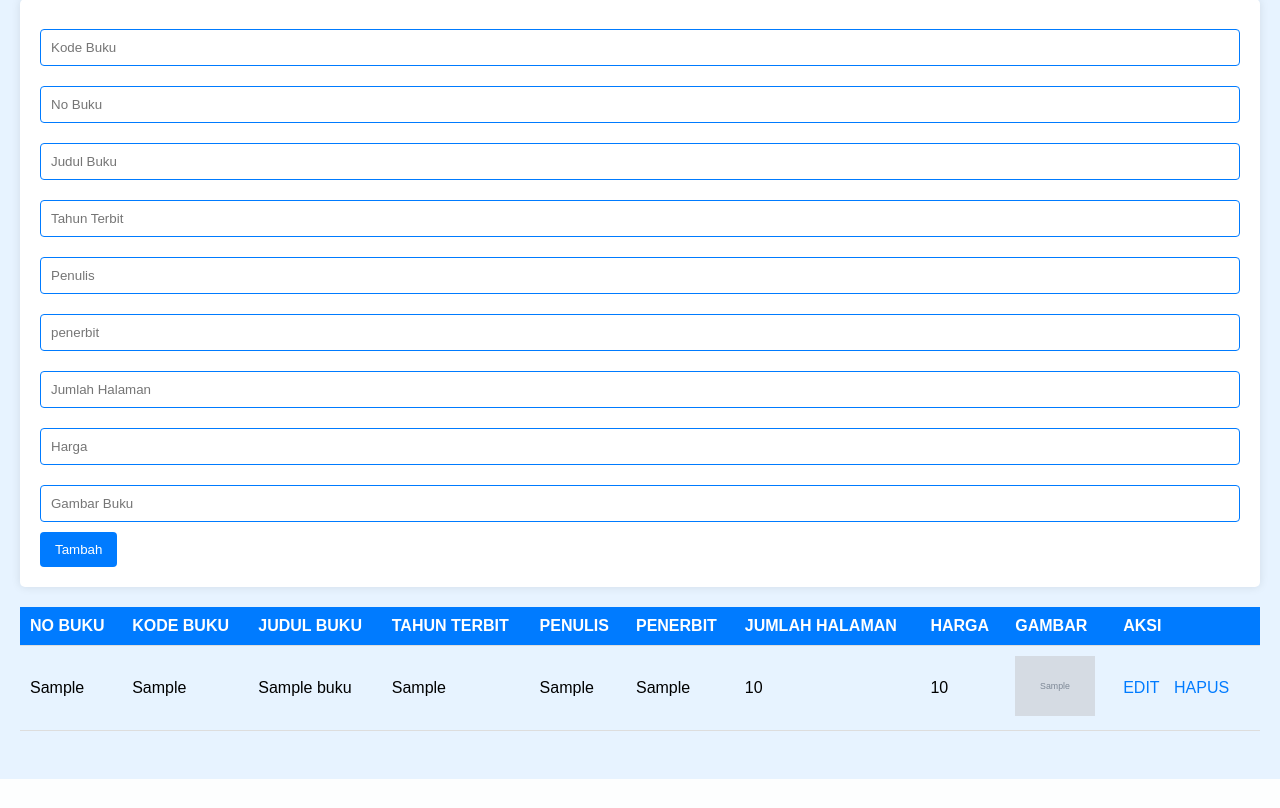
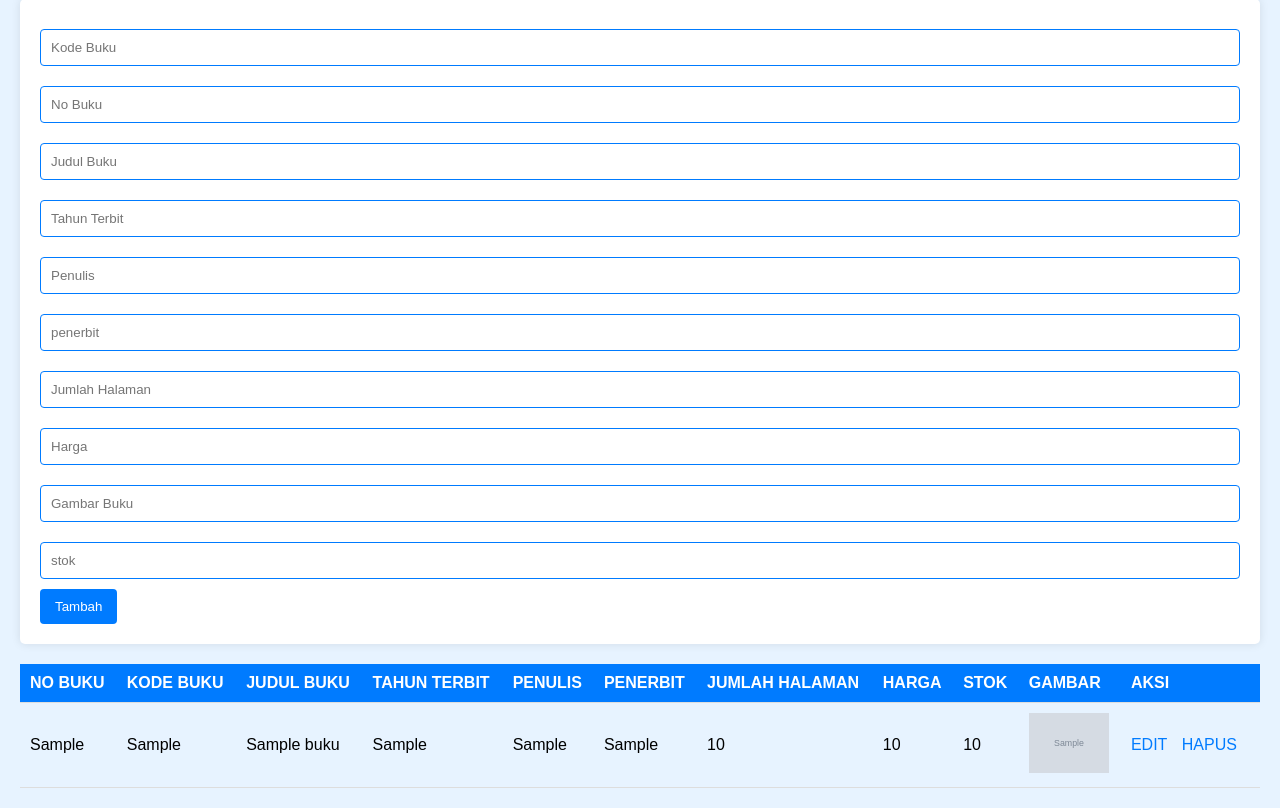
Before and after one commit to lenii17/ukk4, a PHP site: page /admin.php in a window 1280 px wide. Shown: the part 21-829 px from the top of the page. Before the commit the page ends 800 px from the top, so only its background shows below. Run offline with PHP 8.4, Linux system fonts and the light colour scheme; tables that the repository leaves empty or names only in its code hold one stand-in row (values such as "Sample post"); grey boxes marked "Sample" are stand-in pictures.

Commit message:
Add files via upload

```diff
--- a/admin.php
+++ b/admin.php
@@ -12,9 +12,10 @@ if(isset($_POST['tambah'])){
     $jumlah_halaman = $_POST['jumlah_halaman'];
     $harga = $_POST['harga'];
     $gambar_buku = $_POST['gambar_buku'];
+    $stok = $_POST['stok'];
 
-    $sql = "INSERT INTO buku(kode_buku, no_buku, judul_buku, tahun_terbit, penulis, penerbit, jumlah_halaman, harga, gambar_buku)
-            VALUES('$kode_buku','$no_buku','$judul_buku','$tahun_terbit','$penulis','$penerbit','$jumlah_halaman','$harga','$gambar_buku')";
+    $sql = "INSERT INTO buku(kode_buku, no_buku, judul_buku, tahun_terbit, penulis, penerbit, jumlah_halaman, harga, gambar_buku, stok)
+            VALUES('$kode_buku','$no_buku','$judul_buku','$tahun_terbit','$penulis','$penerbit','$jumlah_halaman','$harga','$gambar_buku','$stok')";
     $mysqli_query = mysqli_query($koneksi, $sql);
 }
 ?>
@@ -97,6 +98,7 @@ if(isset($_POST['tambah'])){
         <input type="number" name="jumlah_halaman" placeholder="Jumlah Halaman" required><br>
         <input type="number" name="harga" placeholder="Harga" required><br>
         <input type="text" name="gambar_buku" placeholder="Gambar Buku" required><br>
+         <input type="number" name="stok" placeholder="stok" required><br>
         <input type="submit" name="tambah" value="Tambah">
     </form>
     <table>
@@ -109,6 +111,7 @@ if(isset($_POST['tambah'])){
             <th>PENERBIT</th>
             <th>JUMLAH HALAMAN</th>
             <th>HARGA</th>
+            <th>STOK</th>
             <th>GAMBAR</th>
             <th>AKSI</th>
         </tr>
@@ -125,6 +128,7 @@ if(isset($_POST['tambah'])){
                 <td><?=$data['penerbit'];?></td>
                 <td><?=$data['jumlah_halaman'];?></td>
                 <td><?=$data['harga'];?></td>
+                <td><?=$data['stok'];?></td>
                 <td><img src="<?=$data['gambar_buku'];?>" alt="cover"></td>
                 <td>
                     <a href="edit.php?no_buku=<?=$data['no_buku'];?>">EDIT</a>
--- a/index.php
+++ b/index.php
@@ -54,6 +54,7 @@ include('koneksi.php');
                 <th>PENERBIT</th>
                 <th>JUMLAH HALAMAN</th>
                 <th>HARGA</th>
+                 <th>STOK</th>
                 <th>GAMBAR BUKU</th>
             </tr>
         </thead>
@@ -78,6 +79,7 @@ include('koneksi.php');
                 <td><?= htmlspecialchars($data['penerbit']); ?></td>
                 <td><?= htmlspecialchars($data['jumlah_halaman']); ?></td>
                 <td><?= htmlspecialchars($data['harga']); ?></td>
+                <td><?= htmlspecialchars($data['stok']); ?></td>
                 <td>
                     <img src="<?= $gambar; ?>" alt="Cover Buku" />
                 </td>
```
